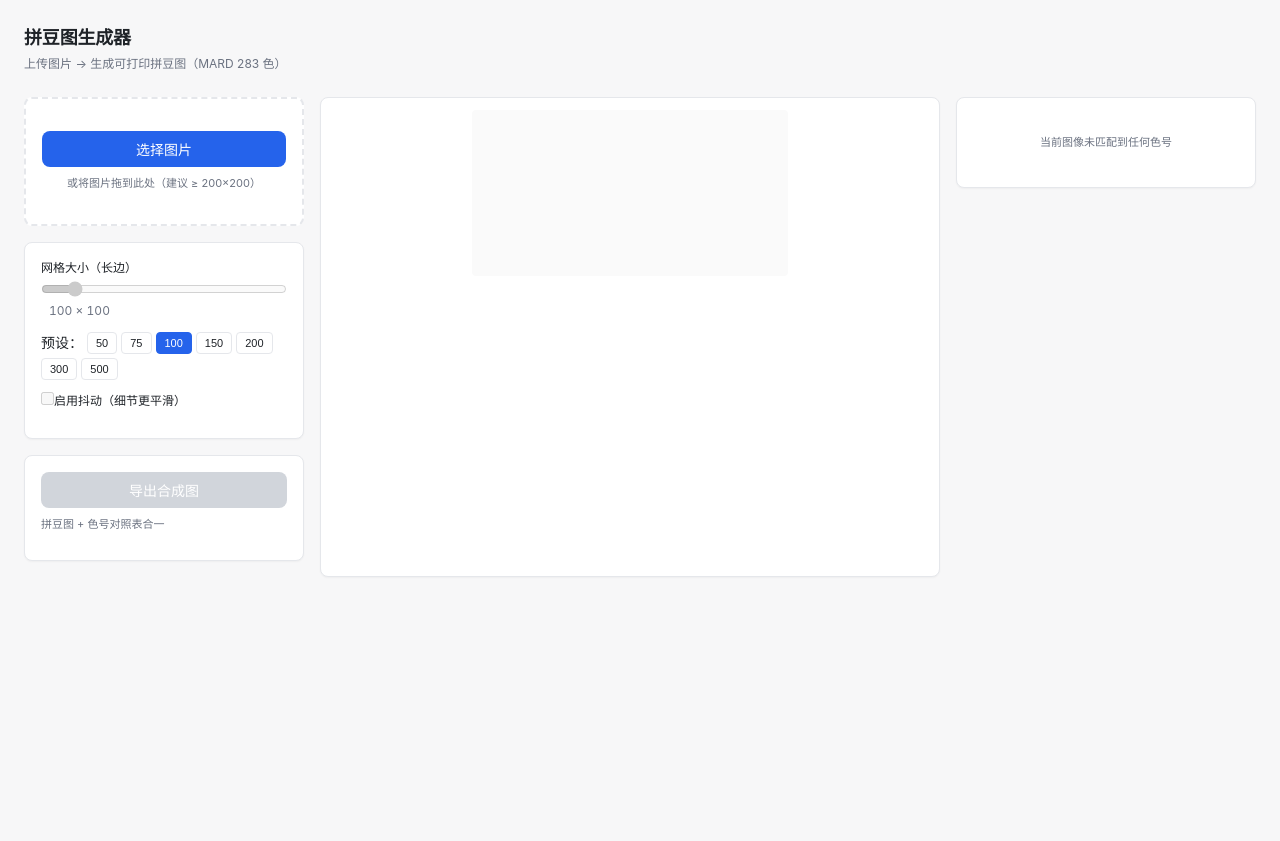
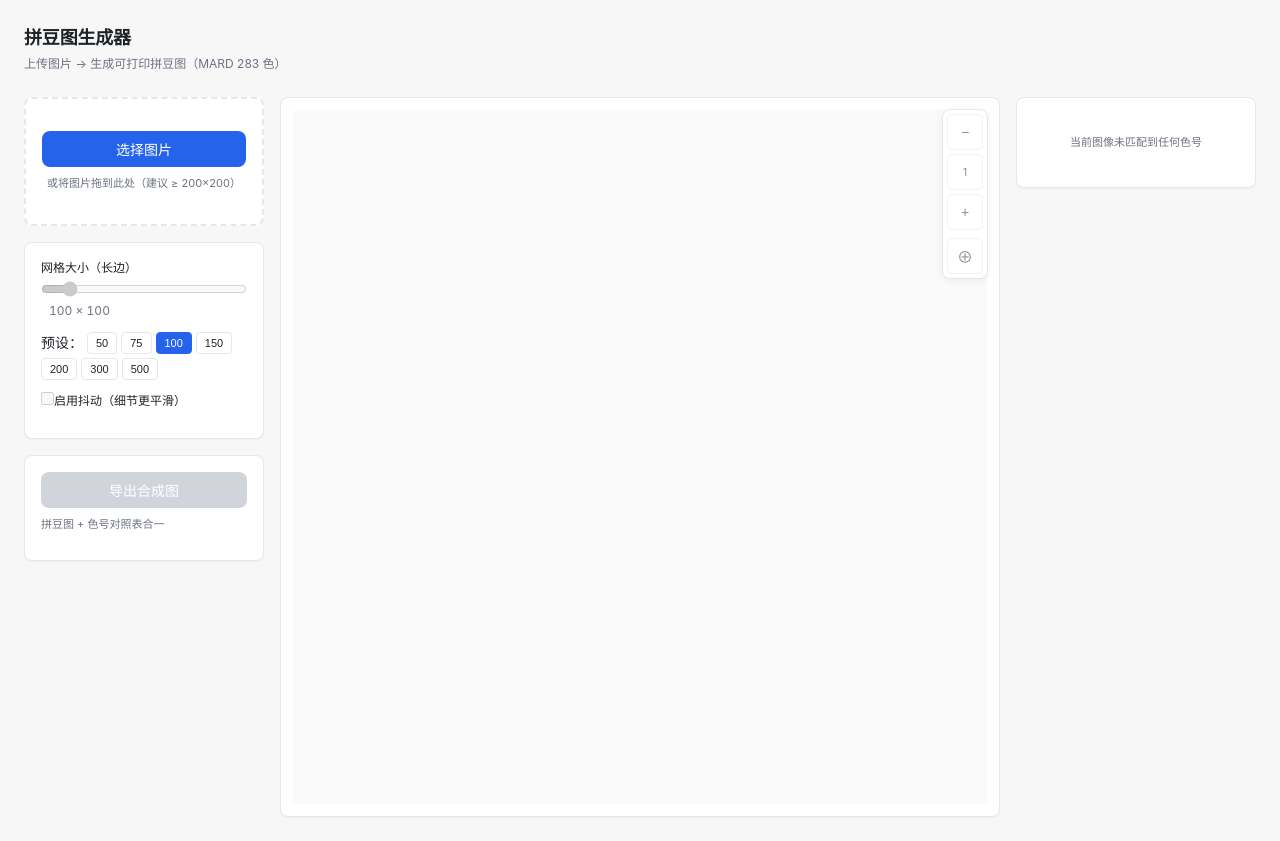
Before and after one commit to fansea0/pingdou, a React (Vite) app: page / in a window 1280 px wide. Before the commit the page ends 800 px from the top, so only its background shows below. Built offline with nearby package versions, Linux system fonts and the light colour scheme.

Commit message:
feat(ui): App 接入 useZoomPan + 切换参数重置缩放 + 响应式

```diff
--- a/src/App.tsx
+++ b/src/App.tsx
@@ -1,11 +1,13 @@
 import { useMemo, useState } from 'react';
 import { usePalette } from '@/hooks/usePalette';
 import { usePipeline } from '@/hooks/usePipeline';
+import { useZoomPan } from '@/hooks/useZoomPan';
 import { UploadZone } from '@/components/UploadZone';
 import { ParamPanel } from '@/components/ParamPanel';
 import { PreviewCanvas } from '@/components/PreviewCanvas';
 import { ColorLegend } from '@/components/ColorLegend';
 import { ExportPanel } from '@/components/ExportPanel';
+import { ZoomToolbar } from '@/components/ZoomToolbar';
 import { computeLegend } from '@/pipeline/legend';
 
 const PREVIEW_CELL_PX = 24;
@@ -13,6 +15,7 @@ const PREVIEW_CELL_PX = 24;
 export function App() {
   const { palette, error: paletteError } = usePalette();
   const { status, result, error, process, reprocess, exportComposite } = usePipeline(palette);
+  const { zoom, panX, panY, setZoom, setPan, zoomIn, zoomOut, reset: resetZoom } = useZoomPan();
   const [gridSize, setGridSize] = useState(100);
   const [enableDither, setEnableDither] = useState(false);
   const [exporting, setExporting] = useState(false);
@@ -51,6 +54,23 @@ export function App() {
     }
   };
 
+  const onUpload = (data: ImageData) => {
+    resetZoom();
+    process(data, { gridSize, enableDither });
+  };
+
+  const onGridSizeChange = (n: number) => {
+    setGridSize(n);
+    resetZoom();
+    reprocess({ gridSize: n, enableDither });
+  };
+
+  const onDitherChange = (b: boolean) => {
+    setEnableDither(b);
+    resetZoom();
+    reprocess({ gridSize, enableDither: b });
+  };
+
   return (
     <div className="app">
       <header>
@@ -62,18 +82,12 @@ export function App() {
 
       <main className="layout-3col">
         <aside className="left">
-          <UploadZone onLoad={(data) => process(data, { gridSize, enableDither })} />
+          <UploadZone onLoad={onUpload} />
           <ParamPanel
             gridSize={gridSize}
-            onGridSizeChange={n => {
-              setGridSize(n);
-              reprocess({ gridSize: n, enableDither });
-            }}
+            onGridSizeChange={onGridSizeChange}
             enableDither={enableDither}
-            onDitherChange={b => {
-              setEnableDither(b);
-              reprocess({ gridSize, enableDither: b });
-            }}
+            onDitherChange={onDitherChange}
             disabled={status === 'idle' || status === 'loading'}
           />
           <ExportPanel
@@ -83,12 +97,26 @@ export function App() {
         </aside>
 
         <section className="middle">
+          <div className="preview-container">
             <PreviewCanvas
               result={result}
               palette={palette}
               cellPx={PREVIEW_CELL_PX}
+              zoom={zoom}
+              panX={panX}
+              panY={panY}
+              onPan={setPan}
               isRecomputing={status === 'recomputing'}
             />
+            <ZoomToolbar
+              zoom={zoom}
+              onZoomIn={zoomIn}
+              onZoomOut={zoomOut}
+              onReset={resetZoom}
+              onZoomChange={setZoom}
+              disabled={!result}
+            />
+          </div>
         </section>
 
         <aside className="right">
--- a/src/styles/global.css
+++ b/src/styles/global.css
@@ -78,6 +78,11 @@ header .subtitle {
   grid-template-columns: var(--left-col-w) 1fr var(--right-col-w);
   gap: var(--space-4);
   margin-top: var(--space-5);
+}
+@media (max-width: 1400px) {
+  .layout-3col {
+    grid-template-columns: 240px 1fr 240px;
+  }
 }
 @media (max-width: 1024px) {
   .layout-3col { grid-template-columns: 1fr; }
@@ -218,22 +223,28 @@ button.primary:disabled {
   border: 1px solid var(--color-border);
   border-radius: var(--radius-md);
   padding: var(--space-3);
-  min-height: 480px;
   display: flex;
   justify-content: center;
   align-items: flex-start;
   box-shadow: var(--shadow-sm);
+  width: 100%;
+  aspect-ratio: 1 / 1;
 }
 .preview-scroll {
   max-width: 100%;
-  max-height: 80vh;
+  max-height: 100%;
   overflow: auto;
   background: var(--color-surface-alt);
   border-radius: var(--radius-sm);
   padding: var(--space-2);
+  width: 100%;
+  height: 100%;
+  display: flex;
+  justify-content: center;
+  align-items: center;
 }
 .preview-scroll.dim { opacity: 0.5; }
-.preview { display: block; }
+.preview { display: block; max-width: 100%; height: auto; }
 
 .overlay {
   position: absolute;
```
Lines whose indentation alone changed are shown as unchanged.
